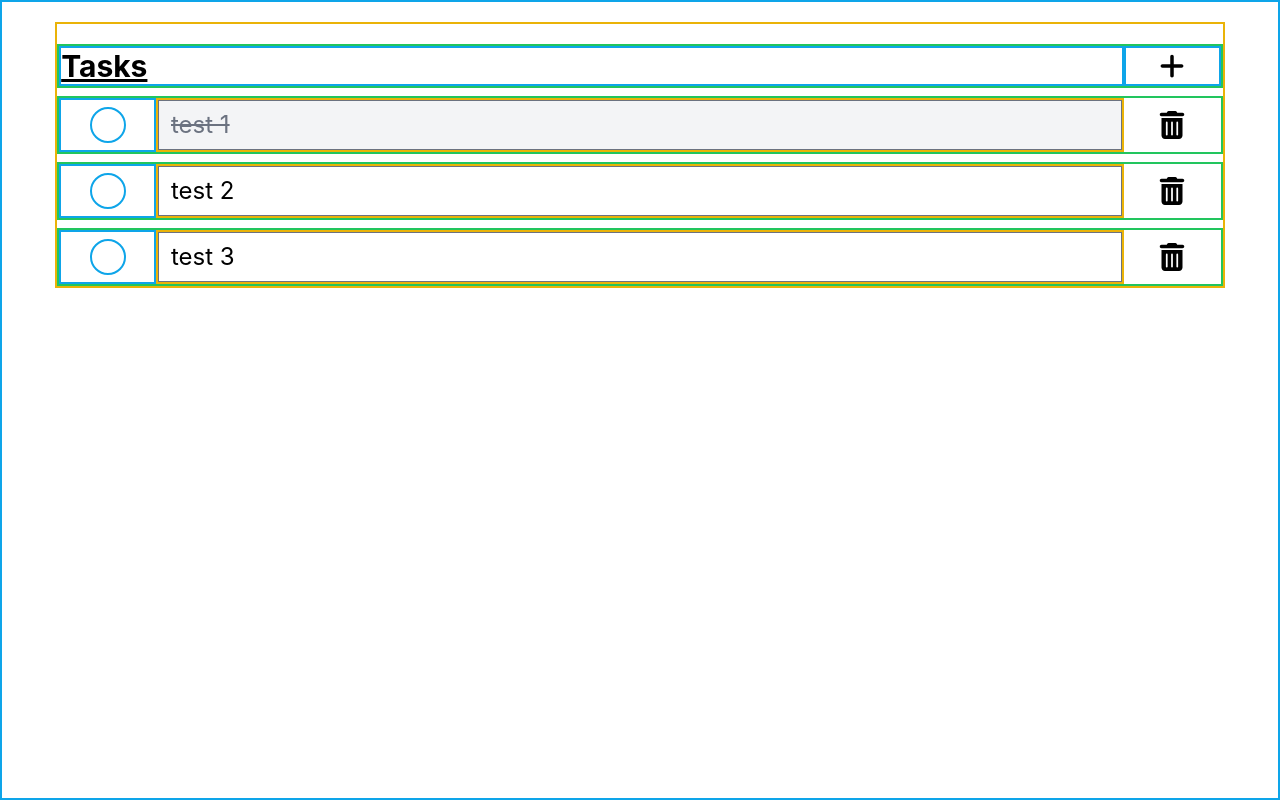
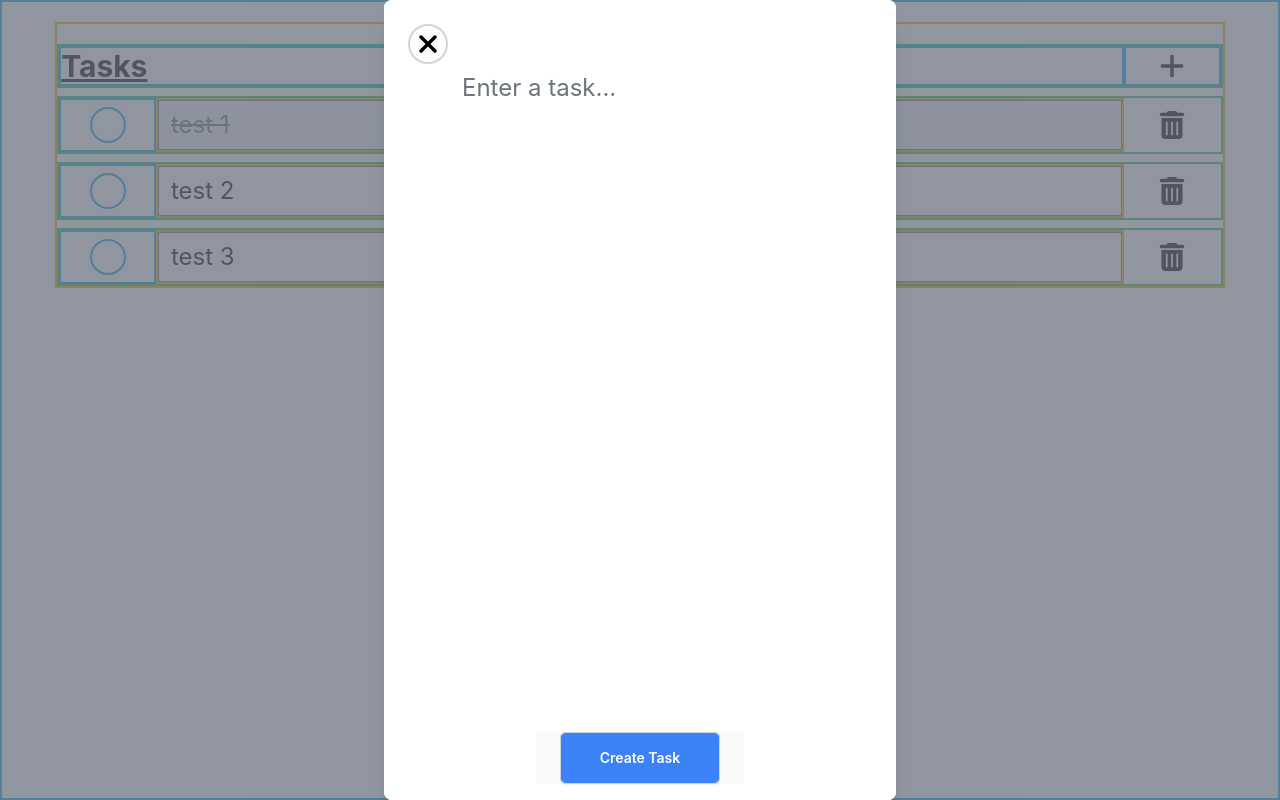
Before and after one commit to Daniel7842900/ToDoWebAppFrontend, a React (Create React App) app: page / in a window 1280 px wide. Built offline with nearby package versions, Linux system fonts and the light colour scheme.

Commit message:
add create task modal layout and and css

```diff
--- a/src/App.js
+++ b/src/App.js
@@ -1,11 +1,11 @@
 import { BrowserRouter, Routes, Route } from "react-router-dom";
 import { library } from "@fortawesome/fontawesome-svg-core";
-import { faTrashCan, faPlus } from "@fortawesome/free-solid-svg-icons";
+import { faTrashCan, faPlus, faXmark } from "@fortawesome/free-solid-svg-icons";
 import React from "react";
 import ToDo from "./pages/ToDo";
 
 function App() {
-  library.add(faTrashCan, faPlus);
+  library.add(faTrashCan, faPlus, faXmark);
   return (
     <BrowserRouter>
       <React.Fragment>
--- a/src/components/TaskList.js
+++ b/src/features/todo/components/TaskList.js
@@ -1,5 +1,5 @@
 import { FontAwesomeIcon } from "@fortawesome/react-fontawesome";
-import Task from "../components/Task";
+import Task from "./Task";
 import { useState } from "react";
 
 const TaskList = (props) => {
--- a/src/index.css
+++ b/src/index.css
@@ -9,6 +9,7 @@ html {
 }
 
 body {
+  height: 100%;
   margin: 0;
   flex-grow: 1;
   font-family: -apple-system, BlinkMacSystemFont, 'Segoe UI', 'Roboto', 'Oxygen',
--- /dev/null
+++ b/src/layouts/Modal.js
@@ -0,0 +1,55 @@
+import { FontAwesomeIcon } from "@fortawesome/react-fontawesome";
+
+const Modal = () => {
+  return (
+    <div
+      class="relative z-10"
+      aria-labelledby="modal-title"
+      role="dialog"
+      aria-modal="true"
+    >
+      {/* Gray Background */}
+      <div class="fixed inset-0 bg-gray-500 bg-opacity-75 transition-opacity"></div>
+
+      {/* Message box */}
+      <div class="fixed inset-0 z-10 w-full overflow-y-auto">
+        <div class="flex basis-full h-full w-10/12 mx-auto items-start justify-center text-center sm:items-center sm:p-0">
+          <div class="relative h-screen w-full flex flex-col transform overflow-hidden rounded-lg bg-white text-left shadow-xl transition-all sm:my-8 sm:w-full sm:max-w-lg">
+            <div class="bg-white h-screen px-4 pt-5 pb-4 flex flex-col sm:p-6 sm:pb-4">
+              {/* Close Button */}
+              <div class="ml-auto float-right flex h-12 w-12 flex-shrink-0 items-center justify-center rounded-full border-2 border-gray-300 sm:mx-0 sm:h-10 sm:w-10">
+                <FontAwesomeIcon
+                  icon="fa-solid fa-xmark"
+                  className="w-7 h-7 m-auto"
+                />
+              </div>
+              {/* ToDo Input */}
+              <div class="grow flex items-center justify-center sm:flex sm:items-start">
+                <div class="text-center sm:mt-0 sm:ml-4 sm:text-left">
+                  <input
+                    type="text"
+                    name="task"
+                    className="w-full text-2xl align-middle border-none focus:ring-0"
+                    placeholder="Enter a task..."
+                    autoComplete="off"
+                  />
+                </div>
+              </div>
+              {/* Create Button */}
+              <div class=" bottom-0 mx-auto left-0 right-0 bg-gray-50 sm:flex sm:flex-row-reverse sm:px-6">
+                <button
+                  type="button"
+                  class="inline-flex w-full justify-center rounded-md bg-blue-500 px-10 py-4 text-sm text-white font-semibold text-gray-900 shadow-sm ring-1 ring-inset ring-gray-300 hover:bg-gray-50 sm:mt-0 sm:w-auto"
+                >
+                  Create Task
+                </button>
+              </div>
+            </div>
+          </div>
+        </div>
+      </div>
+    </div>
+  );
+};
+
+export default Modal;
--- a/src/pages/ToDo.js
+++ b/src/pages/ToDo.js
@@ -1,8 +1,10 @@
-import TaskList from "../components/TaskList";
+import TaskList from "../features/todo/components/TaskList";
+import Modal from "../layouts/Modal";
 
 function ToDo() {
   return (
     <div className="border-2 border-sky-500 min-h-screen">
+      <Modal />
       <TaskList />
       {/* Task Add Button - Mobile */}
       <div className="w-full h-28 border-2 border-black mx-auto fixed bottom-0 text-right lg:hidden xl:hidden 2xl:hidden">
```
Also changed, not shown: src/features/todo/components/Task.js (renamed from src/components/Task.js).
